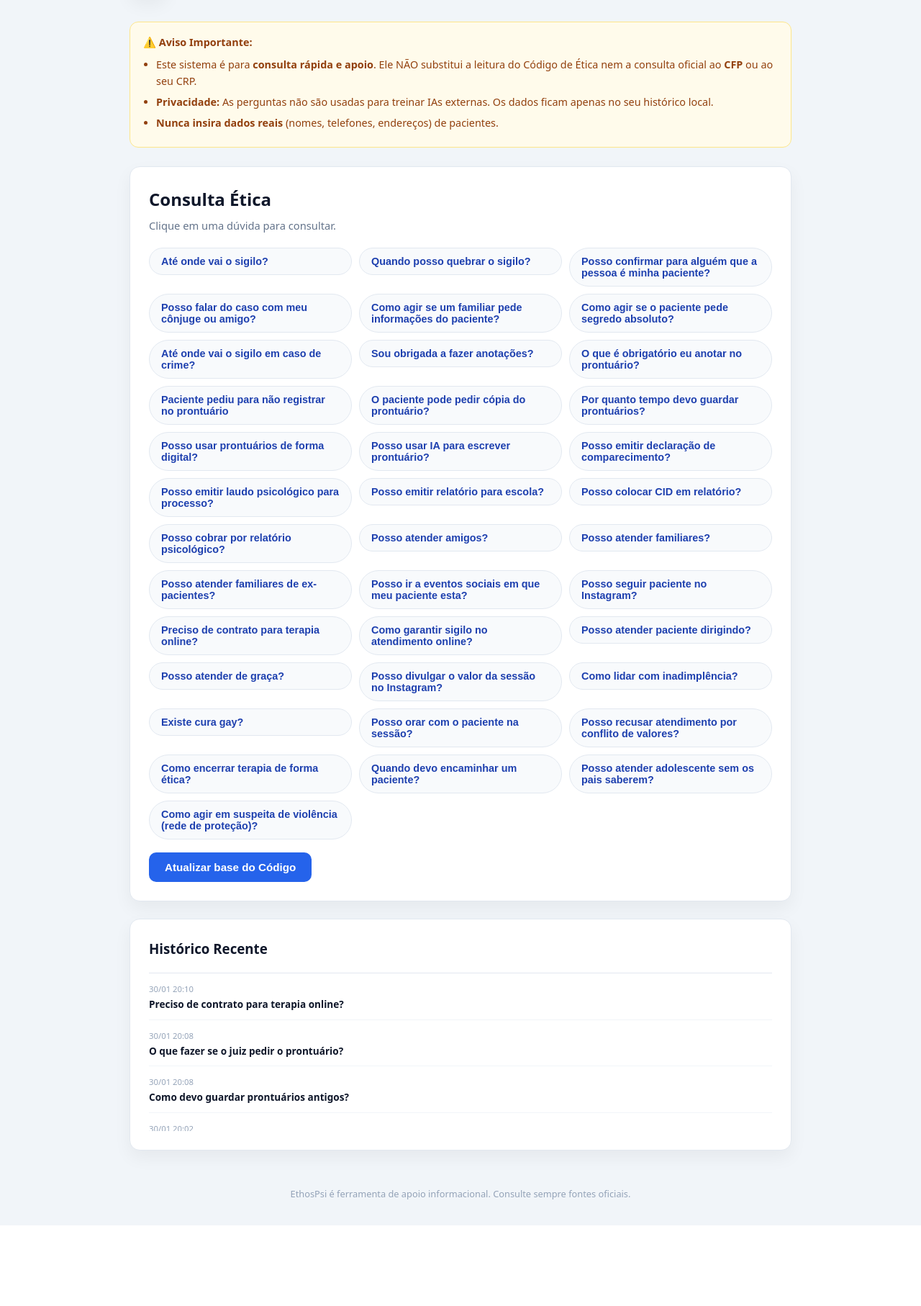
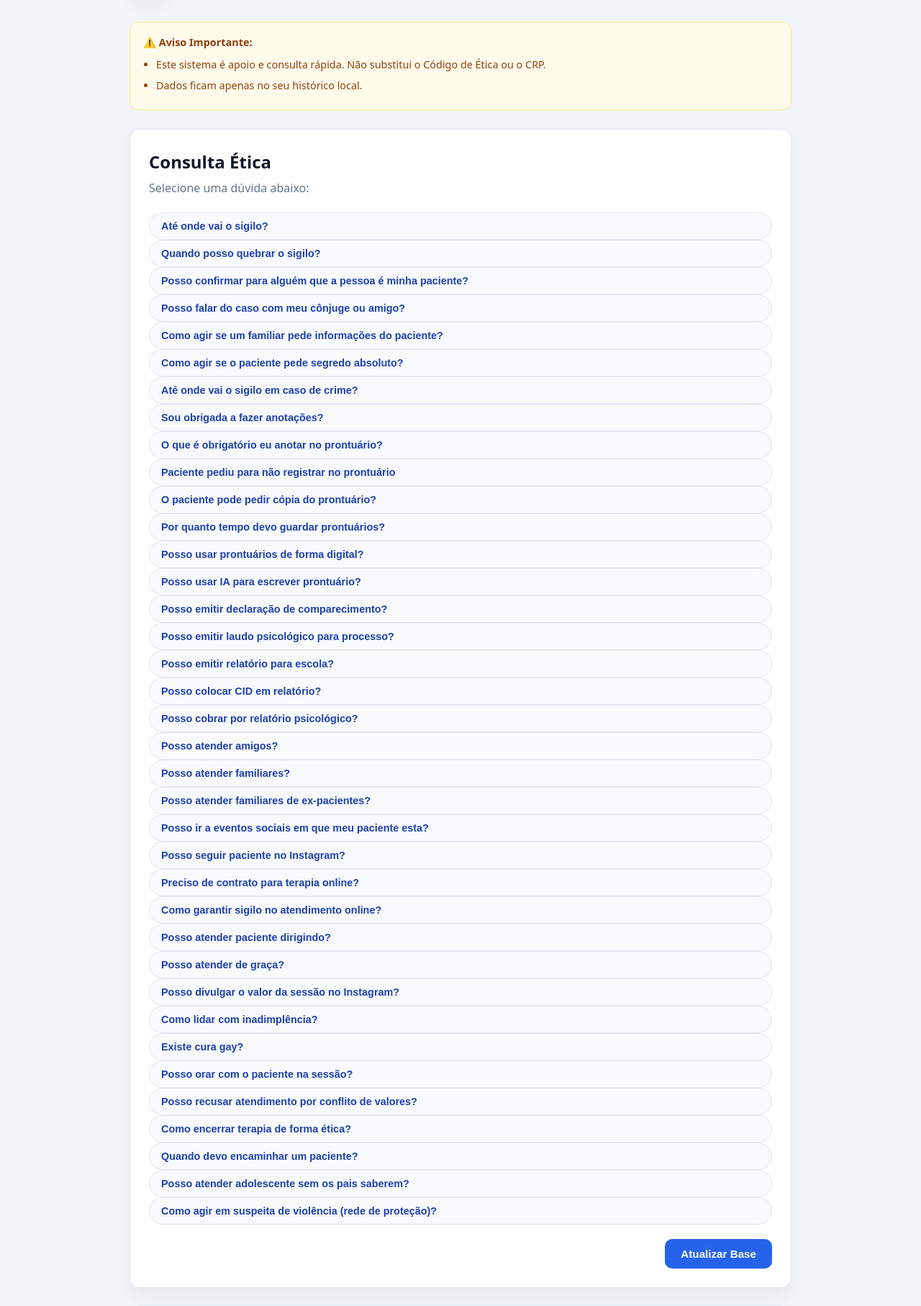
Before and after one commit to sabrinaandraderocha-cmyk/ethospsi, a Flask app: page / in a window 1280 px wide. Shown: the part 78-1892 px from the top of the page at 72% size. Before the commit the page ends 1780 px from the top, so only its background shows below. Run offline with Flask 3, Linux system fonts and the light colour scheme; data comes from the database, SQL or seed files in the repository.

Commit message:
Update home.html

```diff
--- a/templates/home.html
+++ b/templates/home.html
@@ -1,37 +1,40 @@
 {% extends "base.html" %}
+
 {% block content %}
 
 <div class="ethical-warning">
   <strong>⚠️ Aviso Importante:</strong>
   <ul>
-    <li>Este sistema é para <strong>consulta rápida e apoio</strong>. Ele NÃO substitui a leitura do Código de Ética nem a consulta oficial ao <strong>CFP</strong> ou ao seu CRP.</li>
-    <li><strong>Privacidade:</strong> As perguntas não são usadas para treinar IAs externas. Os dados ficam apenas no seu histórico local.</li>
-    <li><strong>Nunca insira dados reais</strong> (nomes, telefones, endereços) de pacientes.</li>
+    <li>Este sistema é apoio e consulta rápida. Não substitui o Código de Ética ou o CRP.</li>
+    <li>Dados ficam apenas no seu histórico local.</li>
   </ul>
 </div>
 
 <section class="card">
-  <div style="margin-bottom: 18px;">
+  <div style="margin-bottom: 20px;">
     <h2 style="margin:0;">Consulta Ética</h2>
-    <p style="margin:6px 0 0 0; color:#64748b; font-size:0.92rem;">
-      Clique em uma dúvida para consultar.
-    </p>
+    <p style="color:#64748b; margin-top: 5px;">Selecione uma dúvida abaixo:</p>
   </div>
 
-  <div class="quick-questions">
-    <div class="quick-grid">
+  {% if questions %}
+    <div class="quick-questions-container">
       {% for q in questions %}
-        <form method="post" style="margin:0;">
+        <form method="post" class="quick-form">
           <input type="hidden" name="q" value="{{ q.text }}">
-          <button class="quick-btn" type="submit">{{ q.text }}</button>
+          <button class="quick-btn" type="submit">
+            <span class="dot"></span>
+            {{ q.text }}
+          </button>
         </form>
       {% endfor %}
     </div>
-  </div>
+  {% else %}
+    <p style="color:#94a3b8; text-align:center;">Nenhuma pergunta carregada.</p>
+  {% endif %}
 
-  <form method="post" style="margin-top: 18px;">
+  <form method="post" style="margin-top: 20px; text-align: right;">
     <button class="btn-action" type="submit" name="load_bases" value="1">
-      Atualizar base do Código
+      Atualizar Base
     </button>
   </form>
 
@@ -43,19 +46,28 @@
 </section>
 
 <section class="card">
-  <h3 style="margin-top:0;">Histórico Recente</h3>
+  <h3>Atalhos úteis</h3>
+  <div class="shortcuts-container">
+    <a href="{{ url_for('contrato') }}" class="btn-shortcut">Gerar Contrato</a>
+    <a href="{{ url_for('honorarios') }}" class="btn-shortcut">Calculadora</a>
+    <a href="{{ url_for('politicas') }}" class="btn-shortcut">Políticas</a>
+    <a href="{{ url_for('rede') }}" class="btn-shortcut">Rede</a>
+  </div>
+</section>
 
+<section class="card">
+  <h3>Histórico Recente</h3>
   {% if history %}
-    <ul class="history-list">
+    <ul style="list-style: none; padding: 0;">
       {% for h in history %}
-        <li>
-          <small style="color:#94a3b8;">{{ h.created_at }}</small><br>
-          <span style="font-weight:700; color:#0f172a;">{{ h.question }}</span>
+        <li style="border-bottom: 1px solid #f1f5f9; padding: 10px 0;">
+          <small style="color:#94a3b8;">{{ h.created_at }}</small>
+          <div style="font-weight:600; color:#334155;">{{ h.question }}</div>
         </li>
       {% endfor %}
     </ul>
   {% else %}
-    <p style="color:#94a3b8;">Nenhuma consulta recente.</p>
+    <p style="color:#94a3b8;">Sem histórico recente.</p>
   {% endif %}
 </section>
 
```
